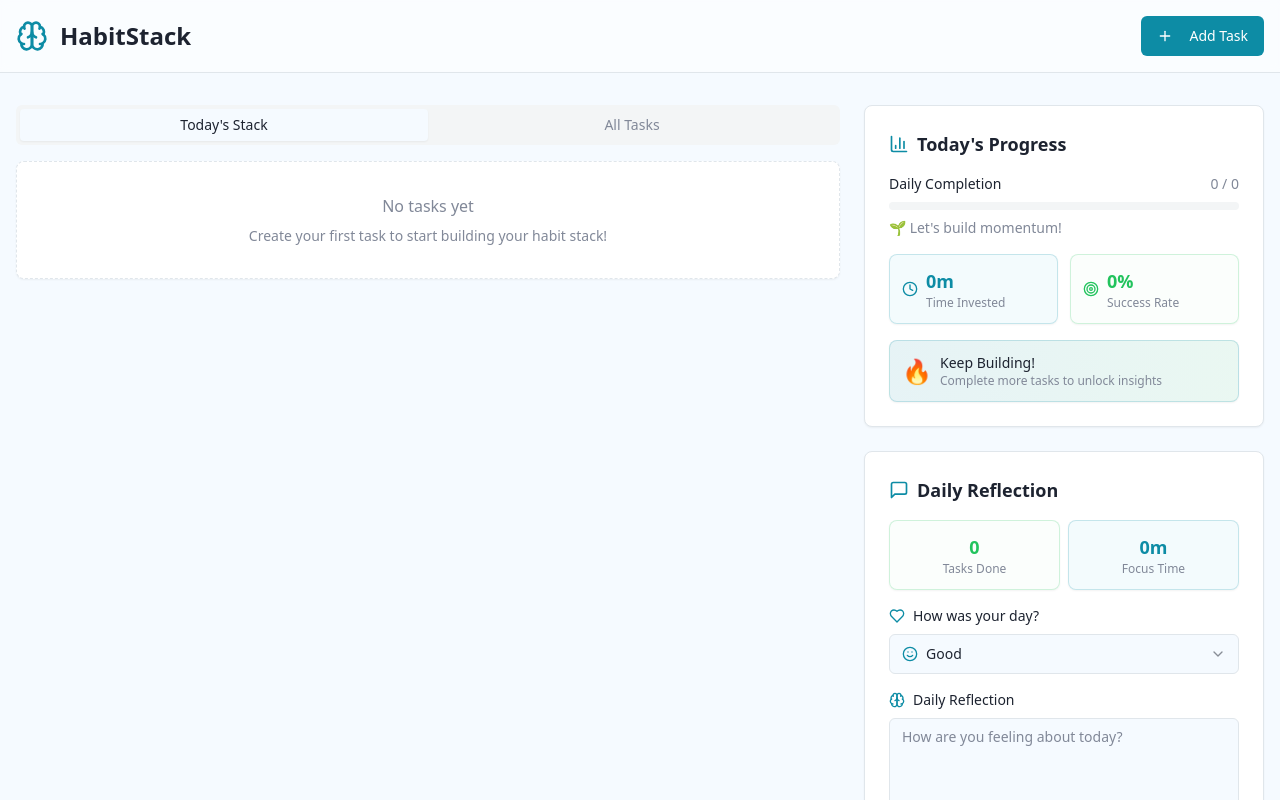
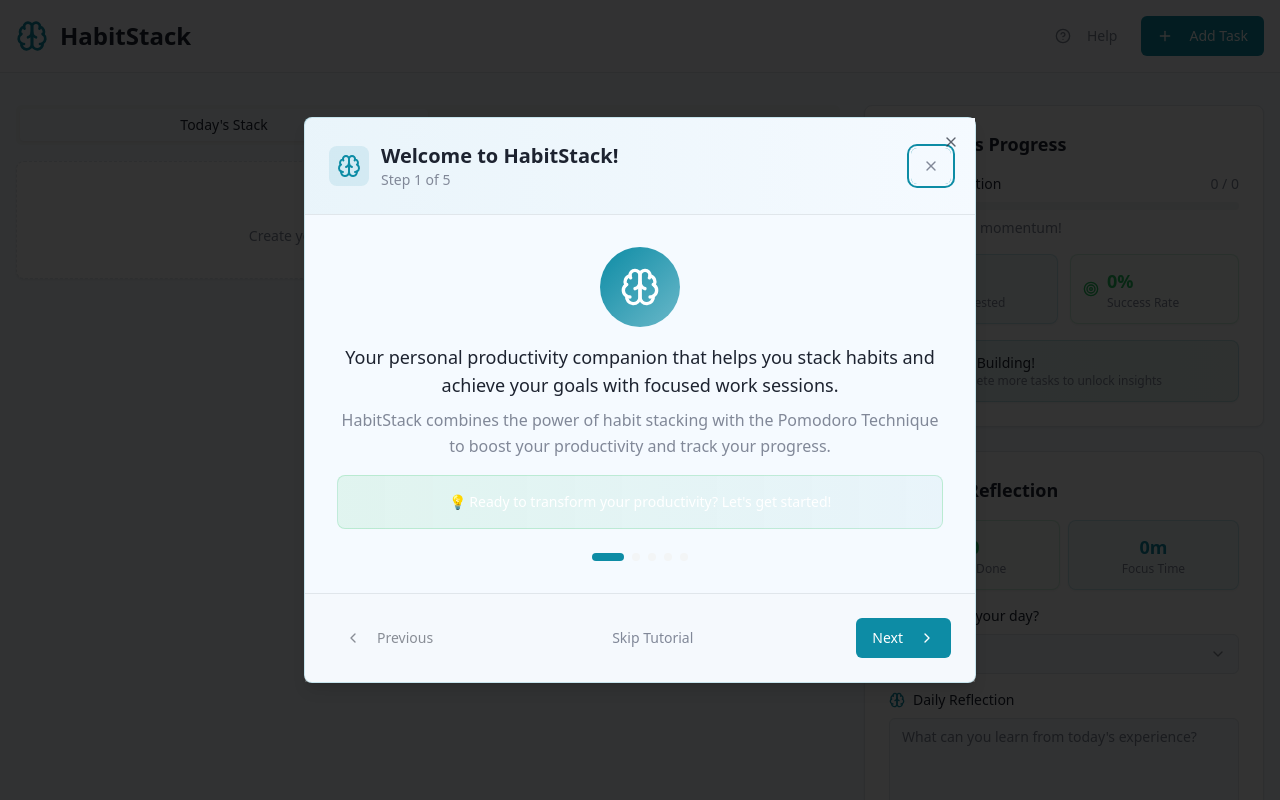
Before and after one commit to mrbains2006-pixel/habitstack, a React (Vite) app: page / in a window 1280 px wide. Shown: the top 800 px of the page. Built offline with nearby package versions, Linux system fonts and the light colour scheme.

Commit message:
Add onboarding slides
Implement introductory slides for new users to aid in initial app usage and reduce confusion.

```diff
--- /dev/null
+++ b/src/components/IntroSlides.tsx
@@ -0,0 +1,177 @@
+import { useState } from 'react';
+import { Button } from '@/components/ui/button';
+import { Card } from '@/components/ui/card';
+import { Dialog, DialogContent } from '@/components/ui/dialog';
+import { ChevronLeft, ChevronRight, X, Brain, Timer, BarChart3, MessageSquare, CheckCircle } from 'lucide-react';
+
+interface IntroSlidesProps {
+  isOpen: boolean;
+  onClose: () => void;
+}
+
+const slides = [
+  {
+    icon: Brain,
+    title: "Welcome to HabitStack!",
+    description: "Your personal productivity companion that helps you stack habits and achieve your goals with focused work sessions.",
+    content: "HabitStack combines the power of habit stacking with the Pomodoro Technique to boost your productivity and track your progress.",
+    tip: "Ready to transform your productivity? Let's get started!"
+  },
+  {
+    icon: CheckCircle,
+    title: "Create Your Tasks",
+    description: "Start by adding tasks you want to complete. Set realistic time estimates for each task.",
+    content: "Click the 'Add Task' button to create new tasks. You can categorize them and set custom time estimates based on your needs.",
+    tip: "Pro tip: Break larger tasks into smaller, manageable chunks of 25-90 minutes."
+  },
+  {
+    icon: Timer,
+    title: "Focus with Pomodoro Timer",
+    description: "Use the built-in Pomodoro timer to maintain focus and complete your tasks efficiently.",
+    content: "Click 'Start Focus Session' to begin working on your next pending task. The timer will track your progress and automatically mark tasks as complete.",
+    tip: "Stay focused during the timer - no distractions allowed!"
+  },
+  {
+    icon: BarChart3,
+    title: "Track Your Progress",
+    description: "Monitor your daily productivity with real-time analytics and performance metrics.",
+    content: "View your completion rate, total focus time, and productivity trends. The analytics help you understand your work patterns.",
+    tip: "Consistency is key - try to complete at least a few tasks each day."
+  },
+  {
+    icon: MessageSquare,
+    title: "Daily Reflection",
+    description: "End each day with reflection to improve your productivity and celebrate your achievements.",
+    content: "Answer simple questions about your day to track your mood, energy levels, and what you learned. This helps optimize future performance.",
+    tip: "Honest reflection leads to better self-awareness and improved productivity."
+  }
+];
+
+export const IntroSlides = ({ isOpen, onClose }: IntroSlidesProps) => {
+  const [currentSlide, setCurrentSlide] = useState(0);
+
+  const nextSlide = () => {
+    if (currentSlide < slides.length - 1) {
+      setCurrentSlide(prev => prev + 1);
+    } else {
+      handleFinish();
+    }
+  };
+
+  const prevSlide = () => {
+    if (currentSlide > 0) {
+      setCurrentSlide(prev => prev - 1);
+    }
+  };
+
+  const handleFinish = () => {
+    localStorage.setItem('habitstack-intro-seen', 'true');
+    onClose();
+  };
+
+  const handleSkip = () => {
+    localStorage.setItem('habitstack-intro-seen', 'true');
+    onClose();
+  };
+
+  const current = slides[currentSlide];
+  const IconComponent = current.icon;
+
+  return (
+    <Dialog open={isOpen} onOpenChange={onClose}>
+      <DialogContent className="max-w-2xl p-0 gap-0 bg-background border-primary/20">
+        {/* Header */}
+        <div className="flex items-center justify-between p-6 border-b bg-gradient-to-r from-primary/5 to-background">
+          <div className="flex items-center space-x-3">
+            <div className="p-2 rounded-lg bg-primary/10">
+              <IconComponent className="h-6 w-6 text-primary" />
+            </div>
+            <div>
+              <h2 className="text-xl font-bold text-foreground">{current.title}</h2>
+              <p className="text-sm text-muted-foreground">
+                Step {currentSlide + 1} of {slides.length}
+              </p>
+            </div>
+          </div>
+          <Button
+            variant="ghost"
+            size="sm"
+            onClick={handleSkip}
+            className="text-muted-foreground hover:text-foreground"
+          >
+            <X className="h-4 w-4" />
+          </Button>
+        </div>
+
+        {/* Content */}
+        <div className="p-8 space-y-6">
+          <div className="text-center space-y-4">
+            <div className="mx-auto w-20 h-20 rounded-full bg-gradient-to-br from-primary to-primary/60 flex items-center justify-center shadow-elegant">
+              <IconComponent className="h-10 w-10 text-white" />
+            </div>
+
+            <div className="space-y-2">
+              <p className="text-lg font-medium text-foreground">
+                {current.description}
+              </p>
+              <p className="text-muted-foreground leading-relaxed">
+                {current.content}
+              </p>
+            </div>
+
+            <div className="p-4 rounded-lg bg-gradient-to-r from-success/10 to-primary/5 border border-success/20">
+              <p className="text-sm text-success-foreground font-medium">
+                💡 {current.tip}
+              </p>
+            </div>
+          </div>
+
+          {/* Progress Indicator */}
+          <div className="flex justify-center space-x-2">
+            {slides.map((_, index) => (
+              <div
+                key={index}
+                className={`h-2 rounded-full transition-all duration-300 ${
+                  index === currentSlide
+                    ? 'w-8 bg-primary'
+                    : index < currentSlide
+                    ? 'w-2 bg-primary/60'
+                    : 'w-2 bg-muted'
+                }`}
+              />
+            ))}
+          </div>
+        </div>
+
+        {/* Footer */}
+        <div className="flex items-center justify-between p-6 border-t bg-muted/20">
+          <Button
+            variant="ghost"
+            onClick={prevSlide}
+            disabled={currentSlide === 0}
+            className="flex items-center space-x-2"
+          >
+            <ChevronLeft className="h-4 w-4" />
+            <span>Previous</span>
+          </Button>
+
+          <Button
+            variant="ghost"
+            onClick={handleSkip}
+            className="text-muted-foreground hover:text-foreground"
+          >
+            Skip Tutorial
+          </Button>
+
+          <Button
+            onClick={nextSlide}
+            className="bg-primary hover:bg-primary/90 text-primary-foreground flex items-center space-x-2"
+          >
+            <span>{currentSlide === slides.length - 1 ? 'Get Started' : 'Next'}</span>
+            {currentSlide < slides.length - 1 && <ChevronRight className="h-4 w-4" />}
+          </Button>
+        </div>
+      </DialogContent>
+    </Dialog>
+  );
+};
--- a/src/pages/Index.tsx
+++ b/src/pages/Index.tsx
@@ -4,10 +4,11 @@ import { TaskList } from '@/components/TaskList';
 import { PomodoroTimer } from '@/components/PomodoroTimer';
 import { Analytics } from '@/components/Analytics';
 import { DailyReflection } from '@/components/DailyReflection';
+import { IntroSlides } from '@/components/IntroSlides';
 import { Button } from '@/components/ui/button';
 import { Card } from '@/components/ui/card';
 import { Tabs, TabsContent, TabsList, TabsTrigger } from '@/components/ui/tabs';
-import { Brain, BarChart3, MessageSquare, Plus } from 'lucide-react';
+import { Brain, BarChart3, MessageSquare, Plus, HelpCircle } from 'lucide-react';
 
 export interface Task {
   id: string;
@@ -23,6 +24,15 @@ const Index = () => {
   const [tasks, setTasks] = useState<Task[]>([]);
   const [activeTask, setActiveTask] = useState<Task | null>(null);
   const [showTaskCreator, setShowTaskCreator] = useState(false);
+  const [showIntro, setShowIntro] = useState(false);
+
+  // Check if user has seen intro on mount
+  useEffect(() => {
+    const hasSeenIntro = localStorage.getItem('habitstack-intro-seen');
+    if (!hasSeenIntro) {
+      setShowIntro(true);
+    }
+  }, []);
 
   // Load tasks from localStorage on mount
   useEffect(() => {
@@ -117,6 +127,16 @@ const Index = () => {
               <Brain className="h-8 w-8 text-primary" />
               <h1 className="text-2xl font-bold text-foreground">HabitStack</h1>
             </div>
+            <div className="flex items-center space-x-3">
+              <Button
+                variant="ghost"
+                size="sm"
+                onClick={() => setShowIntro(true)}
+                className="text-muted-foreground hover:text-foreground"
+              >
+                <HelpCircle className="h-4 w-4 mr-2" />
+                Help
+              </Button>
               <Button
                 onClick={() => setShowTaskCreator(true)}
                 className="bg-primary hover:bg-primary/90 text-primary-foreground shadow-elegant"
@@ -124,6 +144,7 @@ const Index = () => {
                 <Plus className="h-4 w-4 mr-2" />
                 Add Task
               </Button>
+            </div>
           </div>
         </div>
       </header>
@@ -223,6 +244,12 @@ const Index = () => {
           onCancel={() => setShowTaskCreator(false)}
         />
       )}
+
+      {/* Intro Slides */}
+      <IntroSlides
+        isOpen={showIntro}
+        onClose={() => setShowIntro(false)}
+      />
     </div>
   );
 };
```
Lines whose indentation alone changed are shown as unchanged.
